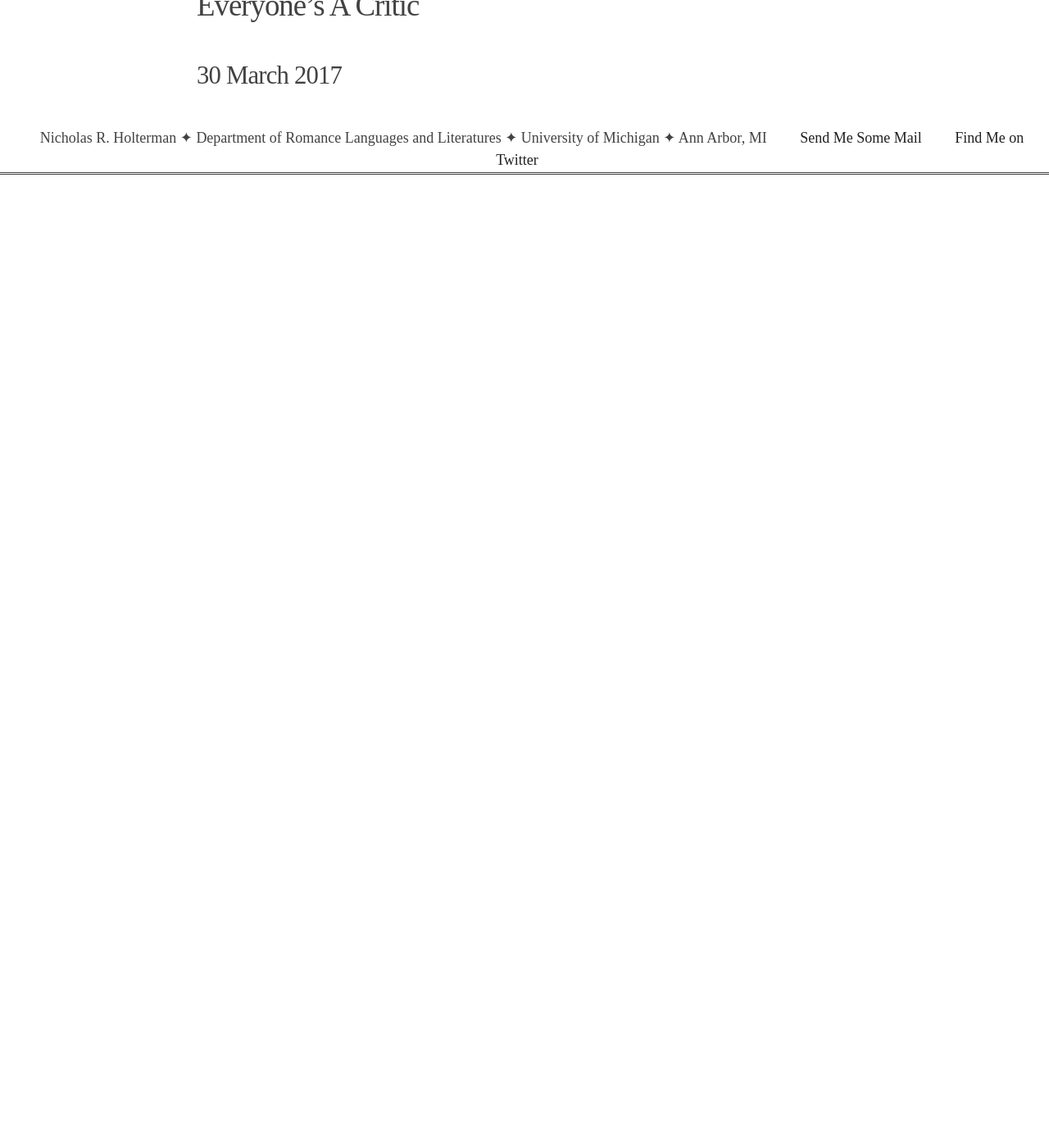
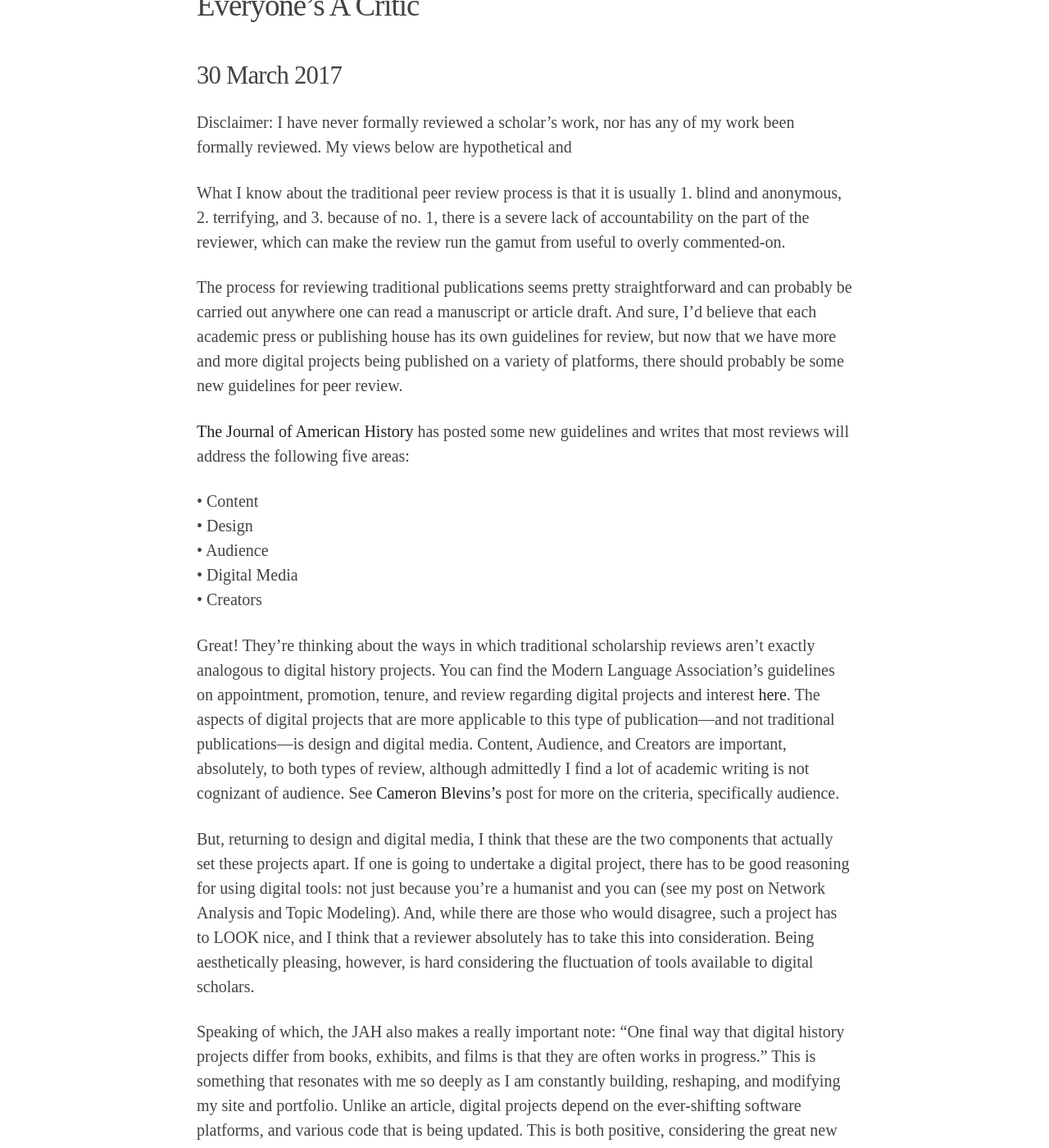
Before and after one commit to nrholterman/nrholterman.github.io, a Jekyll site: the page built from blogpost9.md, in a window 1280 px wide and 1400 px high, scrolled down 556 px. Shown: the whole window at 82% size. Built offline with Jekyll 4.4.1, drawn with Linux system fonts in a browser that asks for light colours; some web fonts are replaced; our own code applies the rules of GitHub Pages for plain Markdown files; before the commit the page ends 900 px from its top, so only the background shows below that; some of the changed text lies outside the part shown.

Commit message:
blog post

```diff
--- a/blogpost9.md
+++ b/blogpost9.md
@@ -3,3 +3,27 @@ layout: default
 ---
 ### Everyone's A Critic
 #### 30 March 2017
+
+Disclaimer: I have never formally reviewed a scholar’s work, nor has any of my work been formally reviewed. My views below are hypothetical and
+
+What I know about the traditional peer review process is that it is usually 1. blind and anonymous, 2. terrifying, and 3. because of no. 1, there is a severe lack of accountability on the part of the reviewer, which can make the review run the gamut from useful to overly commented-on.
+
+The process for reviewing traditional publications seems pretty straightforward and can probably be carried out anywhere one can read a manuscript or article draft. And sure, I’d believe that each academic press or publishing house has its own guidelines for review, but now that we have more and more digital projects being published on a variety of platforms, there should probably be some new guidelines for peer review.
+
+[The Journal of American History]( http://jah.oah.org/submit/digital-history-reviews/) has posted some new guidelines and writes that most reviews will address the following five areas:
+
+•	Content
+•	Design
+•	Audience
+•	Digital Media
+•	Creators
+
+Great! They’re thinking about the ways in which traditional scholarship reviews aren’t exactly analogous to digital history projects. You can find the Modern Language Association’s guidelines on appointment, promotion, tenure, and review regarding digital projects and interest [here]( https://www.mla.org/About-Us/Governance/Committees/Committee-Listings/Professional-Issues/Committee-on-Information-Technology/Guidelines-for-Evaluating-Work-in-Digital-Humanities-and-Digital-Media). The aspects of digital projects that are more applicable to this type of publication—and not traditional publications—is design and digital media. Content, Audience, and Creators are important, absolutely, to both types of review, although admittedly I find a lot of academic writing is not cognizant of audience. See [Cameron Blevins’s]( http://www.cameronblevins.org/posts/the-new-wave-of-review/) post for more on the criteria, specifically audience.
+
+But, returning to design and digital media, I think that these are the two components that actually set these projects apart. If one is going to undertake a digital project, there has to be good reasoning for using digital tools: not just because you’re a humanist and you can (see my post on Network Analysis and Topic Modeling). And, while there are those who would disagree, such a project has to LOOK nice, and I think that a reviewer absolutely has to take this into consideration. Being aesthetically pleasing, however, is hard considering the fluctuation of tools available to digital scholars.
+
+Speaking of which, the JAH also makes a really important note: “One final way that digital history projects differ from books, exhibits, and films is that they are often works in progress.” This is something that resonates with me so deeply as I am constantly building, reshaping, and modifying my site and portfolio. Unlike an article, digital projects depend on the ever-shifting software platforms, and various code that is being updated. This is both positive, considering the great new advances, and negative, when thinking about the time of upkeep and updating.
+
+I’ll close by saying that all scholarly works ought to be considered in their own context. I know that this is rarely the case, nor are such publications always reviewed by the proper people. If one is going to review a digital history project, it is essential to explore and “read” the project the way it was intended. If the proper technology is not available—get it! Tell the publishers or project managers and find a way to discover the project, and how it was designed.
+
+As Todd Presner asks in [The Journal of Digital Humanities](http://journalofdigitalhumanities.org/1-4/how-to-evaluate-digital-scholarship-by-todd-presner/): “Is a digital research project ‘equivalent’ to a book published by a university press, an edited volume, a research article, or something else?” Well, no, which is why they need to be considered in their own way. You wouldn’t assess a tax attorney’s ability to interpret Plato’s Πολιτεία, would you?
```
